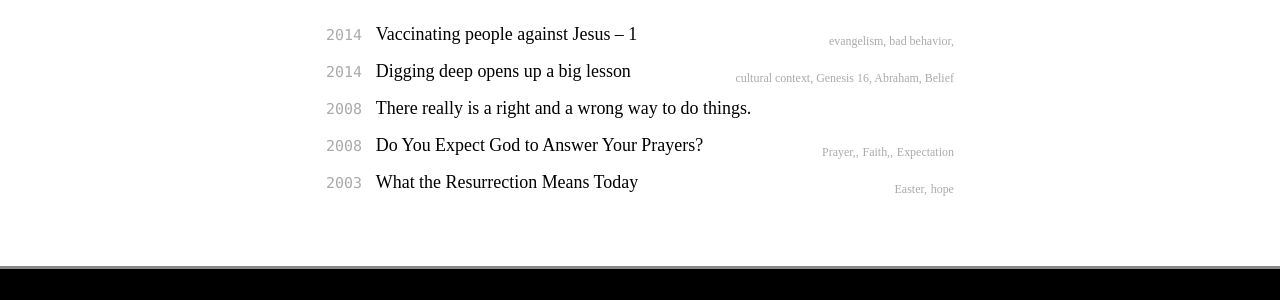
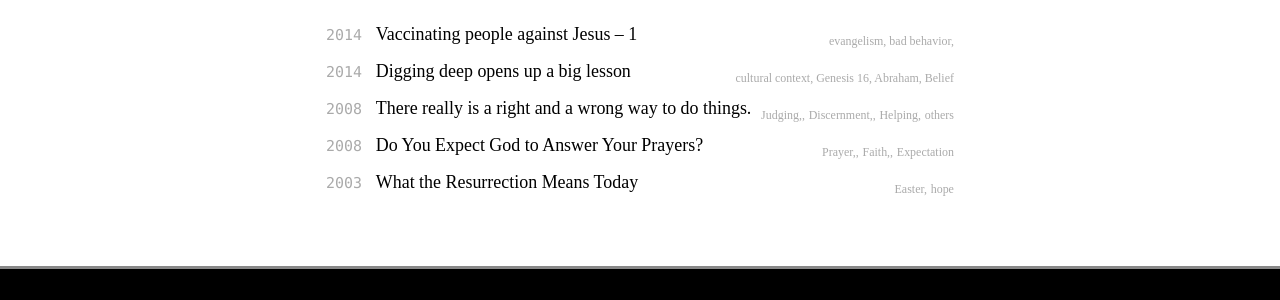
Before and after one commit to dbb1292/dbb1292.github.io, a Jekyll site: the page built from index.md, in a window 1280 px wide. Shown: the part 491-791 px from the top of the page. Built offline with Jekyll 4.4.1, drawn with Linux system fonts in a browser that asks for light colours; some web fonts are replaced; Markdown is read by kramdown in place of the engine named in the settings.

Commit message:
Update 2008-08-01-a-right-way-and-a-wrong-way.md

```diff
--- a/_posts/2008-08-01-a-right-way-and-a-wrong-way.md
+++ b/_posts/2008-08-01-a-right-way-and-a-wrong-way.md
@@ -3,6 +3,7 @@ layout: post
 published: true
 title: There really is a right and a wrong way to do things.
 category: articles
+tags: Judging, Discernment, Helping others
 author: Daniel Baker
 date: "2008-08-01"
 ---
```
